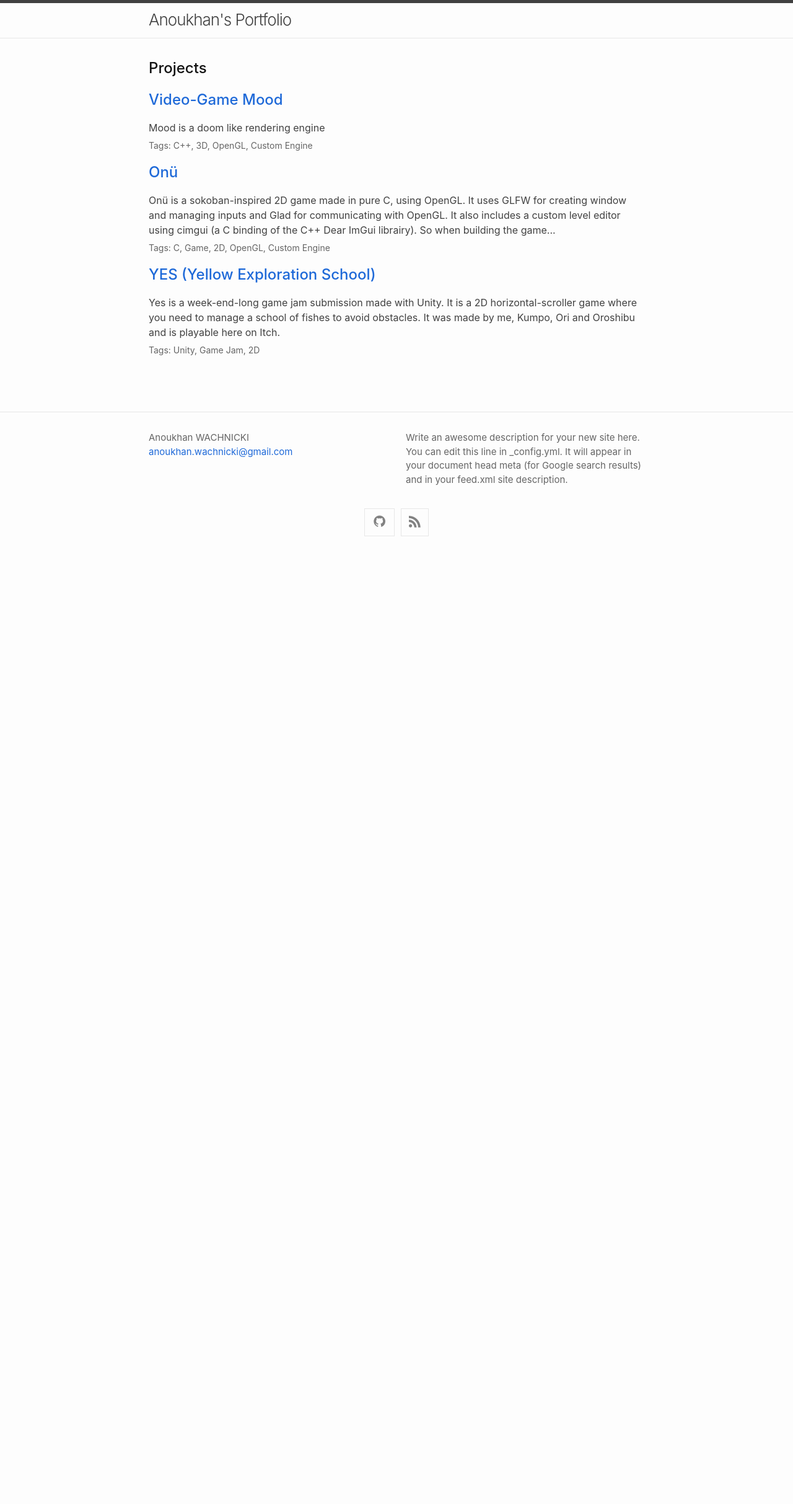
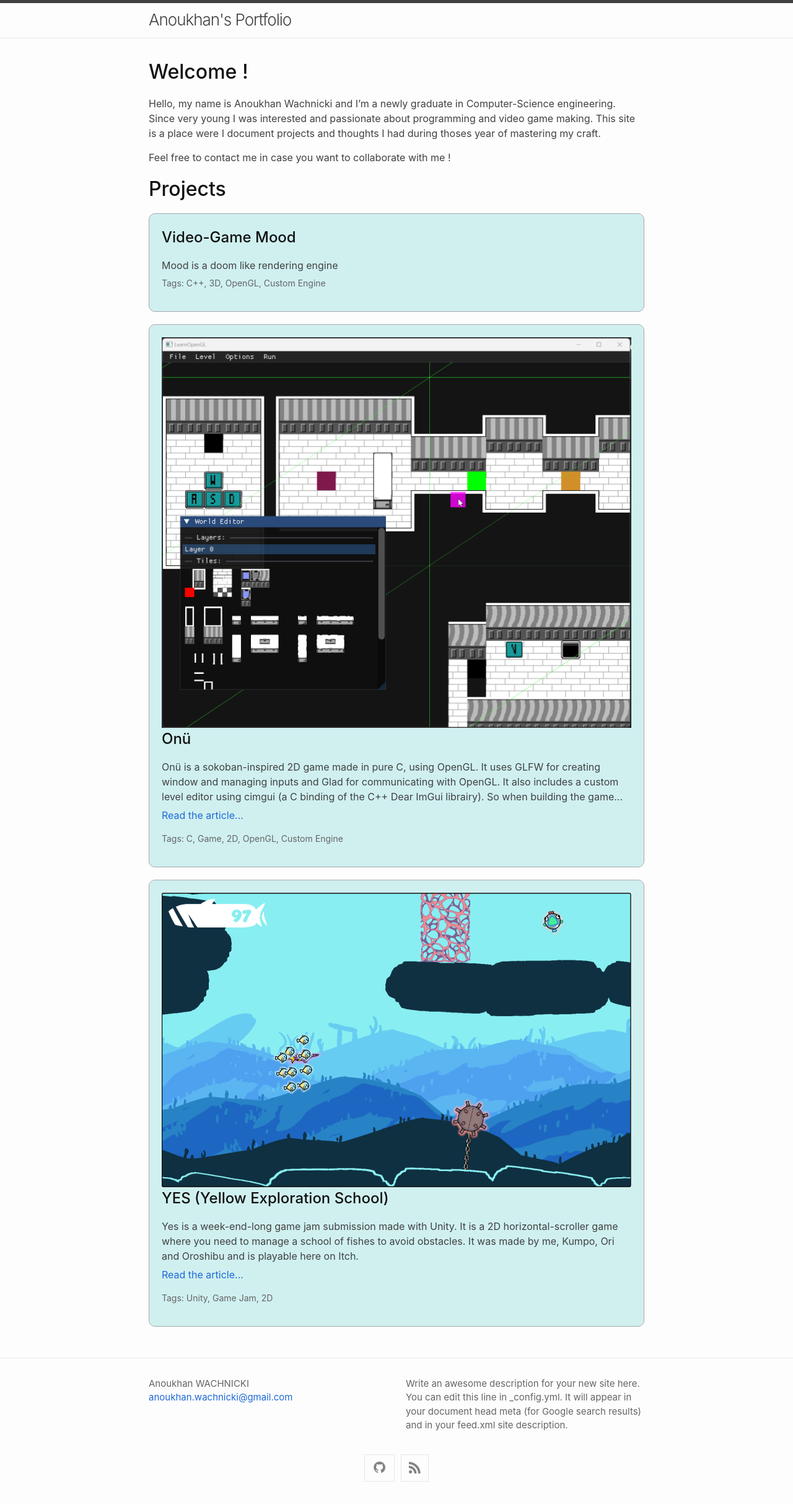
Before and after one commit to WAnoukh/WAnoukh.github.io, a Jekyll site: the page built from docs/index.markdown, in a window 1280 px wide. Shown: the whole page at 62% size. Built offline with Jekyll 4.4.1, drawn with Linux system fonts in a browser that asks for light colours; nearby versions of some CDN libraries; before the commit the page ends 900 px from its top, so only the background shows below that.

Commit message:
Improved home style

```diff
--- a/docs/_layouts/home.html
+++ b/docs/_layouts/home.html
@@ -16,15 +16,24 @@ layout: base
         {% assign posts = site.posts %}
     {% endif %}
 
-    <h2>Projects </h2>
+    <h1>Projects </h1>
 
     {%- if site.projects.size > 0 -%}
         <ul class="post-list">
         {% for projects in site.projects %}
-        <h3><a class="post-link" href="{{projects.url | relative_url}}">{{ projects.name }}</a></h3>
+            <div class="proj-elmt">
+            {%- if projects.thumbnail != null -%}
+            <img src="{{projects.thumbnail}}">
+            {%- endif -%}
+            <h2>{{ projects.name }}</h2>
             <p class = "proj-excerpt">
             {{ projects.excerpt | markdownify | strip_html | truncatewords: 50 }}
             </p>
+            {%- if projects.is_article == true -%}
+            <p><a class="proj-link" href="{{projects.url | relative_url}}">
+                Read the article...
+            </a></p>
+            {%- endif -%}
             <p class="proj-meta">
                 Tags:
                 {% for tag in projects.tags %}
@@ -33,6 +42,7 @@ layout: base
                     </span>
                 {% endfor %}
             </p>
+            </div>
         {% endfor %}
         </ul>
     {%- endif -%}
--- a/docs/_sass/minima/_layout.scss
+++ b/docs/_sass/minima/_layout.scss
@@ -246,6 +246,18 @@
   margin-bottom: $spacing-unit * .5;
 }
 
+.proj-elmt
+{
+  background-color: #D0F0F0;
+  padding: 20px;
+  margin-bottom: 20px;
+  border: 1px solid darkgrey;
+  border-radius: 10px; /* this makes the corners rounded */
+}
+
+.proj-link {
+  display: block;
+}
 /**
  * Posts
  */
--- a/docs/index.markdown
+++ b/docs/index.markdown
@@ -4,3 +4,11 @@
 
 layout: home
 ---
+
+<h1> Welcome ! </h1>
+
+Hello, my name is Anoukhan Wachnicki and I'm a newly graduate in Computer-Science engineering.
+Since very young I was interested and passionate about programming and video game making.
+This site is a place were I document projects and thoughts I had during thoses year of mastering my craft.
+
+Feel free to contact me in case you want to collaborate with me !
```
Also changed, not shown: docs/collections/_projects/onu.md (+2 -0 lines), docs/collections/_projects/yes.md (+2 -0 lines). Lines whose indentation alone changed are shown as unchanged.
